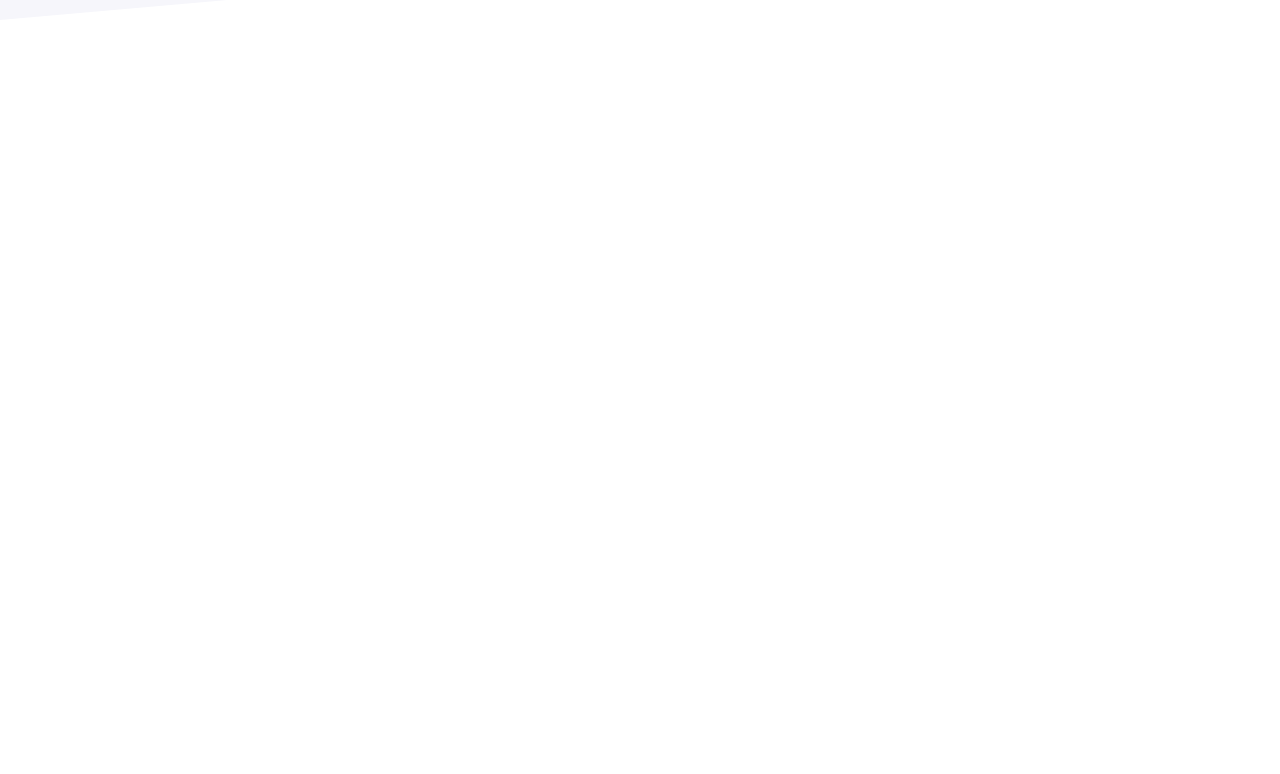
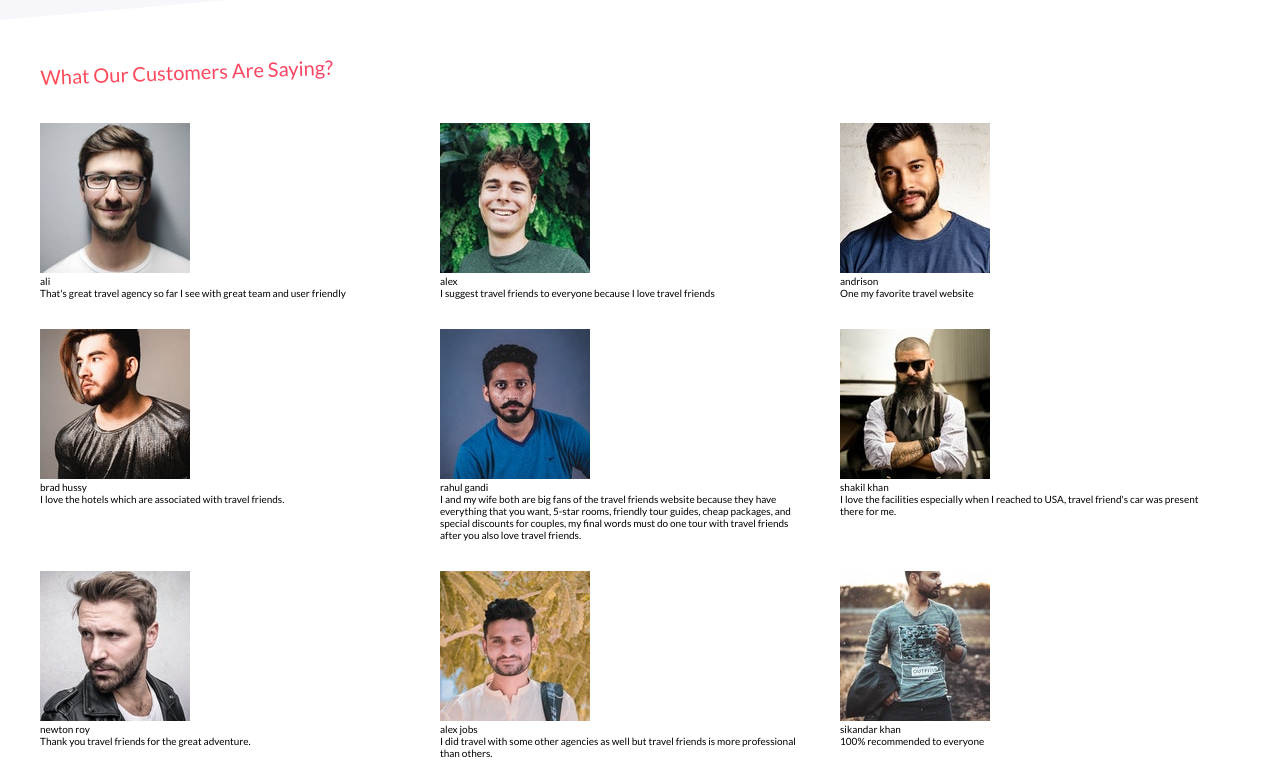
Before and after one commit to viettu2k/travel-website, a React (Create React App) app: page / in a window 1280 px wide. Shown: the part 2595-3369 px from the top of the page. Before the commit the page ends 2639 px from the top, so only its background shows below. Built offline with nearby package versions, Linux system fonts and the light colour scheme.

Commit message:
loop reviews array

```diff
--- /dev/null
+++ b/src/components/reviews/ReviewBody.jsx
@@ -0,0 +1,28 @@
+import React from "react";
+
+const ReviewBody = ({ review }) => {
+  return (
+    <div className="col-4 p-15">
+      <div className="reviews__body">
+        <div className="reviews__body__contents">
+          <div className="reviews__body__contents__image">
+            <img src={review.image} alt={review.image} />
+          </div>
+          <div className="reviews__body__contents__info">
+            <div className="reviews__body__contents__info__name">
+              {review.name}
+            </div>
+            <div className="reviews__body__contents__info__rating">
+              {review.starts}
+            </div>
+            <div className="reviews__body__contents__info__comment">
+              {review.comment}
+            </div>
+          </div>
+        </div>
+      </div>
+    </div>
+  );
+};
+
+export default ReviewBody;
--- a/src/components/reviews/Reviews.jsx
+++ b/src/components/reviews/Reviews.jsx
@@ -1,12 +1,27 @@
 import React, { useState, useContext } from "react";
 import SharedContext from "../../context/SharedContext";
+import ReviewBody from "./ReviewBody";
 
 const Reviews = () => {
+  const [heading] = useState("what our customers are saying?");
   const {
     sharedData: { reviews },
   } = useContext(SharedContext);
 
-  return <div></div>;
+  return (
+    <div className="reviews">
+      <div className="container">
+        <h2 className="heading">{heading}</h2>
+        <div className="row ml-minus-15 mr-minus-15">
+          {reviews.length > 0
+            ? reviews.map((review, index) => (
+                <ReviewBody review={review} key={index} />
+              ))
+            : ""}
+        </div>
+      </div>
+    </div>
+  );
 };
 
 export default Reviews;
```
